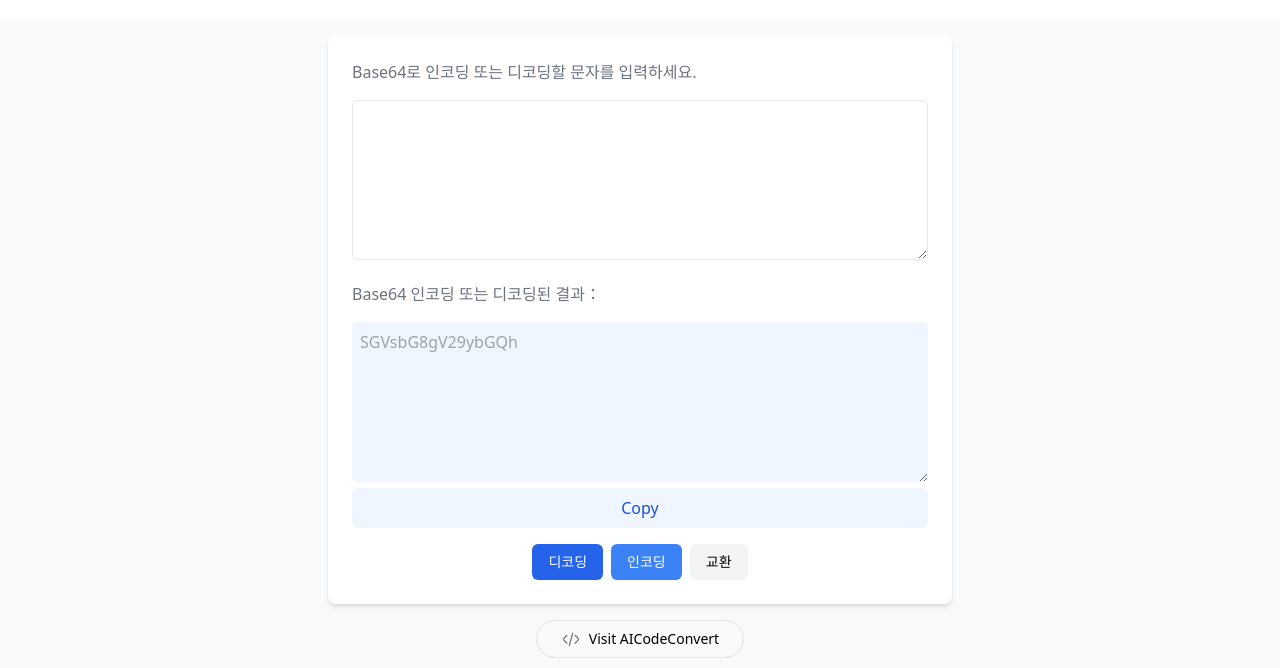
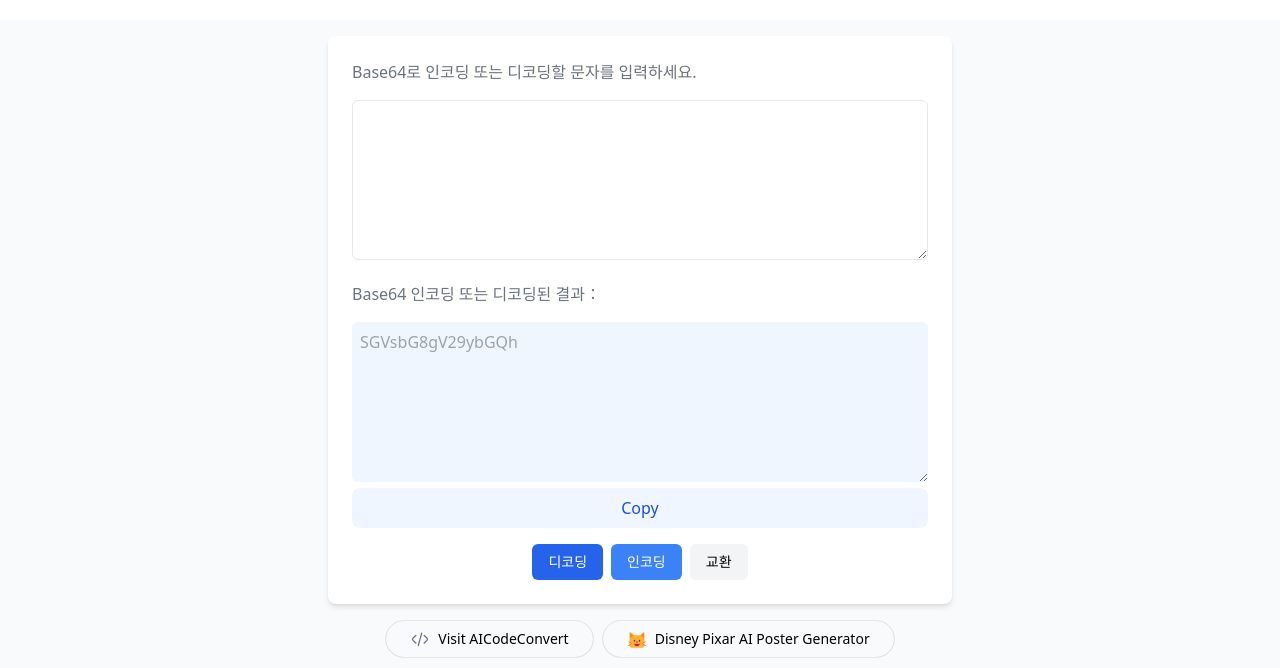
Before and after one commit to AICodeHunt/base64.kr, a plain HTML site: page index.html in a window 1280 px wide. Shown: the part 132-800 px from the top of the page. Drawn offline with Linux system fonts and the light colour scheme.

Commit message:
add Disney Pixar AI Poster Generator

```diff
--- a/index.html
+++ b/index.html
@@ -83,6 +83,22 @@
 					<p class="ml-2">Visit AICodeConvert</p>
 				</div>
 			</a>
+			<a href="https://disneypixarai.com" class="text-gray-500 cursor-pointer rounded-full">
+				<div style="background-clip: padding-box, border-box; background-image: linear-gradient(rgb(249, 250, 251), rgb(249, 250, 251)), linear-gradient(rgba(0, 0, 0, 0.1), rgba(0, 0, 0, 0.27));"
+					 class="items-center bg-repeat text-black flex text-sm font-medium justify-center py-2 px-6 border border-solid rounded-full">
+					<svg width="20" height="20" viewBox="0 0 32 32" xmlns="http://www.w3.org/2000/svg">
+						<g fill="none">
+							<path fill="#FFB02E" d="M4 25.942C4 28.174 5.763 30 7.918 30h16.164C26.237 30 28 28.073 28 25.84V6.43c0-1.3-1.59-1.9-2.485-1L20.974 10h-9.812L6.5 5.43c-.9-.9-2.5-.3-2.5 1v19.512Z"/>
+							<path fill="#FF822D" d="m9 10.927l-2.8 2.6c-.5.5-1.4.1-1.4-.6v-5.2c0-.6.9-1 1.4-.5l2.8 2.6c.3.3.3.8 0 1.1Zm14.05 0l2.8 2.6c.5.5 1.4.1 1.4-.6v-5.2c0-.6-.9-1-1.4-.5l-2.8 2.6c-.3.3-.3.8 0 1.1Z"/>
+							<path fill="#F70A8D" d="M17.043 20h-2.086a.5.5 0 0 0-.353.854l1.043 1.042a.5.5 0 0 0 .707 0l1.043-1.042a.5.5 0 0 0-.354-.854Z"/>
+							<path fill="#FF6723" d="M2.724 20.053a.5.5 0 1 0-.448.894l4 2a.5.5 0 1 0 .448-.894l-4-2Zm0 6.894a.5.5 0 1 1-.448-.894l4-2a.5.5 0 1 1 .448.894l-4 2Zm27.223-6.671a.5.5 0 0 0-.67-.223l-4 2a.5.5 0 1 0 .447.894l4-2a.5.5 0 0 0 .223-.67Zm-.671 6.671a.5.5 0 1 0 .448-.894l-4-2a.5.5 0 1 0-.448.894l4 2Z"/>
+							<path fill="#402A32" d="M12 17a1 1 0 0 0-1 1v1a1 1 0 1 0 2 0v-1a1 1 0 0 0-1-1Zm8 0a1 1 0 0 0-1 1v1a1 1 0 1 0 2 0v-1a1 1 0 0 0-1-1Z"/>
+							<path fill="#BB1D80" d="M16 23.106c-.537.539-1.457.894-2.5.894c-1.032 0-1.942-.347-2.482-.876c.12.724.928 4.376 4.982 4.376s4.861-3.652 4.982-4.376c-.54.529-1.45.876-2.482.876c-1.044 0-1.963-.355-2.5-.894Z"/>
+						</g>
+					</svg>
+					<p class="ml-2">Disney Pixar AI Poster Generator</p>
+				</div>
+			</a>
 		</div>
 		<div class="bg-gray-100 text-black-500 text-center rounded-lg p-2 text-sm mt-60">
 			온라인 Base64 디코딩인코딩도구 Copyright © <span class="text-blue-700">base64.kr</span>
```
